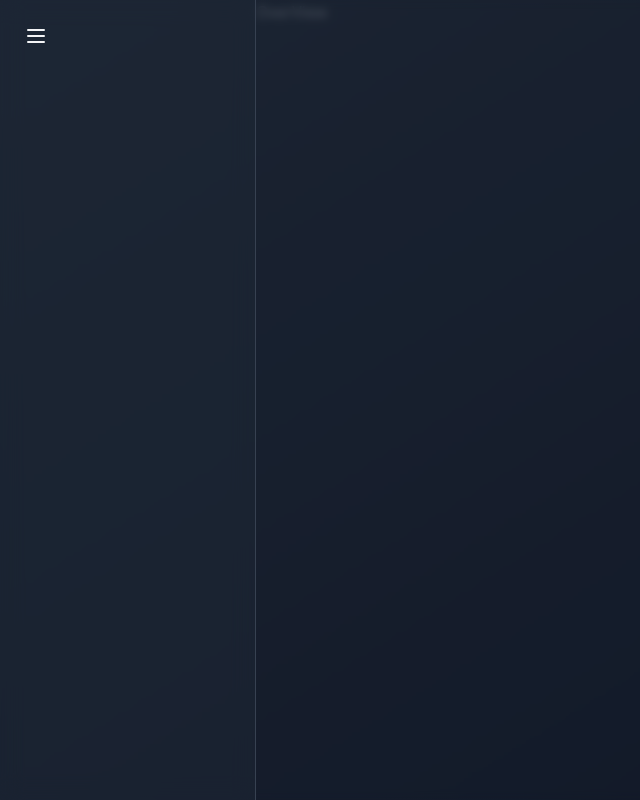
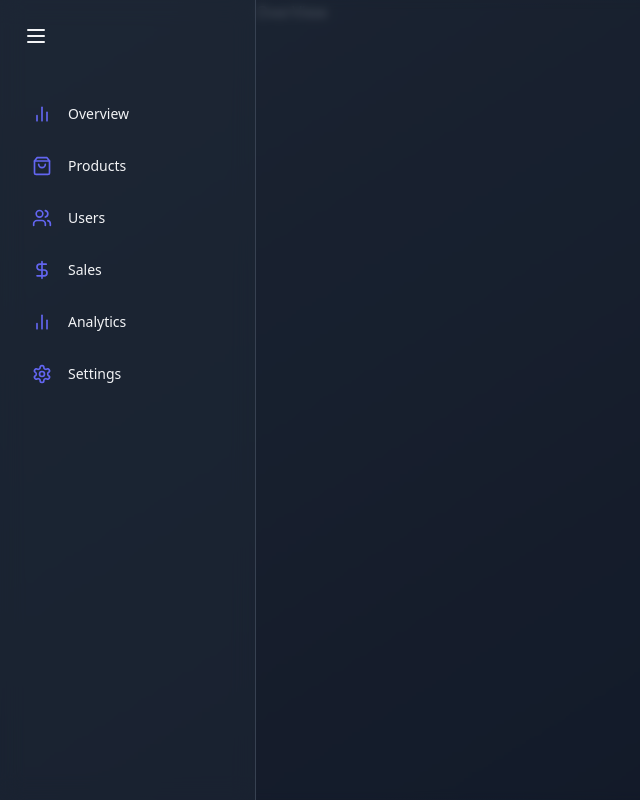
Before and after one commit to mahmudul35/React-Admin-Dashboard, a React (Vite) app: page / in a window 1280 px wide. Shown: the whole page, without its empty margins (0-640 px from the left). Built offline with nearby package versions, Linux system fonts and the light colour scheme.

Commit message:
sidebar added with framer motion

```diff
--- a/src/components/Sidebar.jsx
+++ b/src/components/Sidebar.jsx
@@ -1,49 +1,57 @@
-import { motion } from "framer-motion";
-import { Menu } from "lucide-react";
+import { AnimatePresence, motion } from "framer-motion";
+import {
+  BarChart2,
+  DollarSign,
+  Menu,
+  Settings,
+  ShoppingBag,
+  Users,
+} from "lucide-react";
 import { useState } from "react";
+import { Link } from "react-router-dom";
 
-// const SIDE_BAR=[
-//     {
-//         name:"Overview",
-//         icon: BaChart2,
-//         color:"#6366f1"
-//         path:"/"
-//     },
-//     {
-//         name:"Products",
-//         icon: ShoppingBag,
-//         color:"#6366f1",
-//         href:"/products",
-//     },
-//     {
-//         name:"Users",
-//         icon: Users,
-//         color:"#6366f1",
-//         href:"/users"
-//     },
-//     {
-//         name:"Sales",
-//         icon: DollarSign,
-//         color:"#6366f1",
-//         href:"/sales"
-//     },
-//     {
-//         name:"Analytics",
-//         icon: BaChart2,
-//         color:"#6366f1",
-//         href:"/analytics"
-//     },
-//     {
-//         name:"Settings",
-//         icon: Settings,
-//         color:"#6366f1",
-//         href:"/settings"
-//     },
-
-// ]
+const SIDE_BAR = [
+  {
+    name: "Overview",
+    icon: BarChart2,
+    color: "#6366f1",
+    path: "/",
+  },
+  {
+    name: "Products",
+    icon: ShoppingBag,
+    color: "#6366f1",
+    href: "/products",
+  },
+  {
+    name: "Users",
+    icon: Users,
+    color: "#6366f1",
+    href: "/users",
+  },
+  {
+    name: "Sales",
+    icon: DollarSign,
+    color: "#6366f1",
+    href: "/sales",
+  },
+  {
+    name: "Analytics",
+    icon: BarChart2,
+    color: "#6366f1",
+    href: "/analytics",
+  },
+  {
+    name: "Settings",
+    icon: Settings,
+    color: "#6366f1",
+    href: "/settings",
+  },
+];
 
 export default function Sidebar() {
   const [isSidebarOpen, setIsSidebarOpen] = useState(true);
+  console.log(SIDE_BAR);
   return (
     <motion.div
       className={`relative z-10 transition-all duration-300 ease-in-out flex-shrink-0 ${
@@ -60,6 +68,31 @@ export default function Sidebar() {
         >
           <Menu size={24} />
         </motion.button>
+        <nav className="mt-8 flex-grow">
+          {SIDE_BAR.map((item) => (
+            <Link key={item.href} to={item.href}>
+              <motion.div className="flex items-center p-4 text-sm font-medium rounded-lg hover:bg-gray-700">
+                <item.icon
+                  size={20}
+                  style={{ color: item.color, minWidth: "20px" }}
+                />
+                <AnimatePresence>
+                  {isSidebarOpen && (
+                    <motion.span
+                      className="ml-4 whitespace-nowrap"
+                      initial={{ opacity: 0, width: 0 }}
+                      animate={{ opacity: 1, width: "auto" }}
+                      exit={{ opacity: 0, width: 0 }}
+                      transition={{ duration: 0.2, delay: 0.3 }}
+                    >
+                      {item.name}
+                    </motion.span>
+                  )}
+                </AnimatePresence>
+              </motion.div>
+            </Link>
+          ))}
+        </nav>
       </div>
     </motion.div>
   );
```
